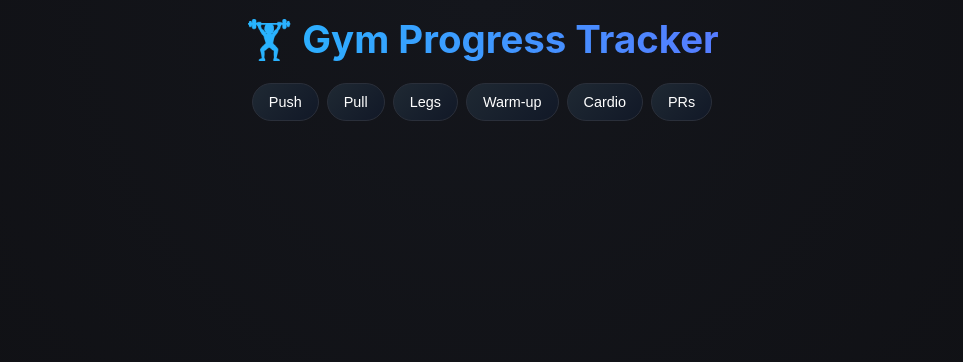
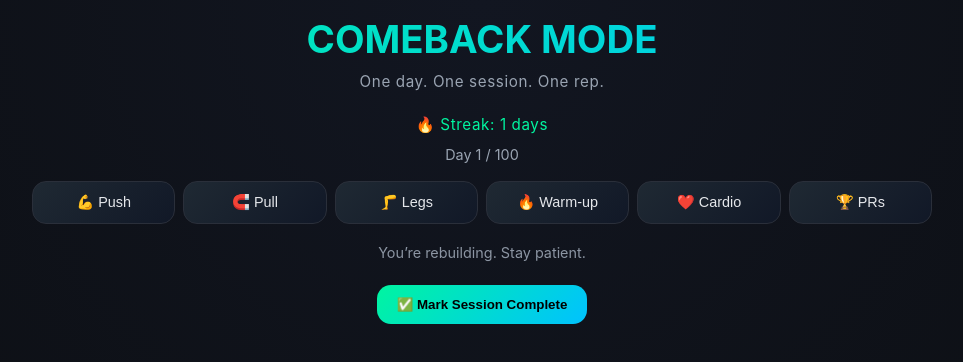
Before and after one commit to sattwiksarkar2003/Gym-Tracker, a plain HTML site: page index.html in a window 1280 px wide. Shown: the whole page, without its empty margins (158-1121 px from the left). Drawn offline with Linux system fonts and the light colour scheme.

Commit message:
Added a lot of stuff

```diff
--- a/index.html
+++ b/index.html
@@ -6,18 +6,29 @@
     <link rel="stylesheet" href="style.css" />
   </head>
   <body>
-    <h1>🏋️ Gym Progress Tracker</h1>
+    <h1>COMEBACK MODE</h1>
+    <p class="subtitle">One day. One session. One rep.</p>
+
+    <div class="streak">🔥 Streak: <span id="streakCount">0</span> days</div>
+
+    <div class="timeline">Day <span id="dayCount">1</span> / 100</div>
 
     <div class="tabs">
-      <button onclick="loadWorkout('push')">Push</button>
-      <button onclick="loadWorkout('pull')">Pull</button>
-      <button onclick="loadWorkout('legs')">Legs</button>
-      <button onclick="loadWarmup()">Warm-up</button>
-      <button onclick="loadCardio()">Cardio</button>
-      <button onclick="loadPRs()">PRs</button>
+      <button onclick="loadWorkout('push')">💪 Push</button>
+      <button onclick="loadWorkout('pull')">🧲 Pull</button>
+      <button onclick="loadWorkout('legs')">🦵 Legs</button>
+      <button onclick="loadWarmup()">🔥 Warm-up</button>
+      <button onclick="loadCardio()">❤️ Cardio</button>
+      <button onclick="loadPRs()">🏆 PRs</button>
     </div>
 
+    <div class="motivation" id="motivationText"></div>
+
     <div id="workoutContainer"></div>
+
+    <button class="complete-btn" onclick="completeSession()">
+      ✅ Mark Session Complete
+    </button>
 
     <script src="script.js"></script>
   </body>
--- a/script.js
+++ b/script.js
@@ -41,14 +41,14 @@ const workouts = {
 
 function loadWorkout(type) {
   const container = document.getElementById("workoutContainer");
-  container.innerHTML = `<h2>${type.toUpperCase()}</h2>`;
+  container.innerHTML = `<h2>🏋️ ${type.toUpperCase()}</h2>`;
 
   workouts[type].forEach((ex) => {
     container.innerHTML += `
       <div class="exercise">
-        <h3>${ex}</h3>
+        <h3>🏋️ ${ex}</h3>
         <div id="${ex}-sets"></div>
-        <button class="add-set" onclick="addSet('${ex}')">+ Add Set</button>
+        <button class="add-set" onclick="addSet('${ex}')">➕ Add Set</button>
       </div>
     `;
   });
@@ -61,9 +61,9 @@ function addSet(exercise) {
   setDiv.innerHTML += `
     <div class="set-row">
       <span>Set ${setCount}</span>
-      <input placeholder="Kg" type="number" />
-      <input placeholder="Reps" type="number" />
-      <input placeholder="Notes" />
+      <input placeholder="Kg" type="number" oninput="saveData()" />
+<input placeholder="Reps" type="number" oninput="saveData()" />
+<input placeholder="Notes" oninput="saveData()" />
     </div>
   `;
 }
@@ -71,17 +71,17 @@ function addSet(exercise) {
 function loadPRs() {
   document.getElementById("workoutContainer").innerHTML = `
   <h2>🏆 Personal Records</h2>
-    <p>PR logic auto-calculates based on highest weight × reps.</p>
+  <p>📈 PR logic auto-calculates based on highest weight × reps.</p>
 `;
 }
 
 function loadWarmup() {
   const container = document.getElementById("workoutContainer");
   container.innerHTML = `
-    <h2>🟡 Warm-up</h2>
+  <h2>🔥 Warm-up</h2>
   <div class="section">
     <div id="warmupEntries"></div>
-      <button class="add-set" onclick="addWarmup()">+ Add Warm-up Exercise</button>
+    <button class="add-set" onclick="addWarmup()">➕ Add Warm-up Exercise</button>
   </div>
 `;
 }
@@ -103,10 +103,10 @@ function addWarmup() {
 function loadCardio() {
   const container = document.getElementById("workoutContainer");
   container.innerHTML = `
-    <h2>🔵 Cardio</h2>
+  <h2>❤️ Cardio</h2>
   <div class="section">
     <div id="cardioEntries"></div>
-      <button class="add-set" onclick="addCardio()">+ Add Cardio</button>
+    <button class="add-set" onclick="addCardio()">➕ Add Cardio</button>
   </div>
 `;
 }
@@ -125,3 +125,83 @@ function addCardio() {
     </div>
   `;
 }
+
+const messages = [
+  "Show up. Even if it’s messy.",
+  "You don’t need motivation. You need momentum.",
+  "This session counts.",
+  "No zero days.",
+  "Discipline > mood.",
+  "You’re rebuilding. Stay patient.",
+];
+
+document.getElementById("motivationText").textContent =
+  messages[Math.floor(Math.random() * messages.length)];
+
+function getToday() {
+  return new Date().toISOString().split("T")[0];
+}
+
+function updateStreak() {
+  const lastDate = localStorage.getItem("lastWorkoutDate");
+  let streak = Number(localStorage.getItem("streak")) || 0;
+  const today = getToday();
+
+  if (lastDate !== today) {
+    if (lastDate && new Date(today) - new Date(lastDate) === 86400000) {
+      streak++;
+    } else {
+      streak = 1;
+    }
+    localStorage.setItem("lastWorkoutDate", today);
+    localStorage.setItem("streak", streak);
+  }
+
+  document.getElementById("streakCount").textContent = streak;
+}
+
+updateStreak();
+
+function completeSession() {
+  localStorage.setItem("completedToday", getToday());
+  showEndScreen();
+}
+
+function showEndScreen() {
+  document.getElementById("workoutContainer").innerHTML = `
+    <div class="section" style="text-align:center">
+      <h2>✅ You trained today</h2>
+      <p>That’s enough. Recovery matters.</p>
+    </div>
+  `;
+}
+
+function saveData() {
+  localStorage.setItem(
+    "workoutHTML",
+    document.getElementById("workoutContainer").innerHTML,
+  );
+}
+
+window.onload = () => {
+  const saved = localStorage.getItem("workoutHTML");
+  if (saved) {
+    document.getElementById("workoutContainer").innerHTML = saved;
+  }
+  updateStreak();
+};
+
+function updateTimeline() {
+  let start = localStorage.getItem("startDate");
+  if (!start) {
+    start = getToday();
+    localStorage.setItem("startDate", start);
+  }
+
+  const days =
+    Math.floor((new Date(getToday()) - new Date(start)) / 86400000) + 1;
+
+  document.getElementById("dayCount").textContent = Math.min(days, 100);
+}
+
+updateTimeline();
--- a/style.css
+++ b/style.css
@@ -1,4 +1,3 @@
-/* ===== RESET & BASE ===== */
 * {
   box-sizing: border-box;
   margin: 0;
@@ -6,18 +5,23 @@
 }
 
 :root {
-  --bg: #0e0e11;
-  --card: #1a1b20;
-  --accent: #00e5ff;
-  --accent2: #7c4dff;
-  --text: #ffffff;
-  --muted: #9ca3af;
+  --bg: #0b0d10;
+  --card: #151922;
+  --accent: #00f5a0; /* comeback green */
+  --accent2: #00c2ff; /* clarity blue */
+  --text: #e5e7eb;
+  --muted: #9aa4b2;
   --success: #22c55e;
+
+  --glow: rgba(0, 245, 160, 0.35);
 }
 
 body {
-  font-family: "Inter", system-ui, -apple-system, BlinkMacSystemFont;
-  background: radial-gradient(circle at top, #14161c, var(--bg));
+  font-family:
+    "Inter",
+    system-ui,
+    -apple-system;
+  background: radial-gradient(circle at top, #121621, var(--bg));
   color: var(--text);
   min-height: 100vh;
   padding: 16px;
@@ -36,21 +40,24 @@ h1 {
 /* ===== TABS ===== */
 .tabs {
   display: flex;
+  width: 100%;
+  max-width: 900px;
+  margin: 0 auto 20px;
   gap: 8px;
-  flex-wrap: wrap;
-  justify-content: center;
-  margin-bottom: 20px;
 }
 
 .tabs button {
+  flex: 1; /* 👈 makes all tabs equal width */
   background: linear-gradient(135deg, #1f2933, #111827);
   color: var(--text);
   border: 1px solid #2a2f3a;
-  padding: 10px 16px;
-  border-radius: 999px;
+  padding: 12px 10px;
+  border-radius: 14px;
   cursor: pointer;
   font-size: 0.9rem;
   transition: all 0.25s ease;
+  text-align: center;
+  white-space: nowrap;
 }
 
 .tabs button:hover {
@@ -60,7 +67,7 @@ h1 {
 }
 
 .tabs button:active {
-  transform: scale(0.95);
+  transform: scale(0.96);
 }
 
 /* ===== SECTIONS ===== */
@@ -85,8 +92,8 @@ h1 {
 }
 
 .exercise:hover {
-  border-color: var(--accent2);
-  box-shadow: 0 0 20px rgba(124, 77, 255, 0.15);
+  border-color: var(--accent);
+  box-shadow: 0 0 24px var(--glow);
 }
 
 .exercise h3 {
@@ -170,4 +177,66 @@ input:focus {
     padding: 14px;
     border-radius: 14px;
   }
+
+  .tabs {
+    flex-wrap: wrap;
+  }
+
+  .tabs button {
+    flex: 1 1 48%; /* 2 buttons per row on mobile */
+  }
 }
+
+h2 {
+  margin-bottom: 12px;
+  font-size: 1.3rem;
+}
+
+.exercise h3 {
+  display: flex;
+  align-items: center;
+  gap: 8px;
+}
+
+.subtitle {
+  text-align: center;
+  margin-top: -10px;
+  margin-bottom: 24px;
+  font-size: 0.95rem;
+  color: var(--muted);
+  letter-spacing: 0.04em;
+}
+
+.motivation {
+  text-align: center;
+  margin-bottom: 18px;
+  font-size: 0.9rem;
+  color: var(--muted);
+  opacity: 0.9;
+}
+
+.streak {
+  text-align: center;
+  margin-bottom: 12px;
+  font-size: 0.95rem;
+  color: var(--accent);
+  letter-spacing: 0.04em;
+}
+
+.complete-btn {
+  display: block;
+  margin: 24px auto;
+  padding: 12px 20px;
+  border-radius: 14px;
+  background: linear-gradient(135deg, var(--accent), var(--accent2));
+  border: none;
+  font-weight: 600;
+  cursor: pointer;
+}
+
+.timeline {
+  text-align: center;
+  font-size: 0.9rem;
+  color: var(--muted);
+  margin-bottom: 18px;
+}
```
Lines whose indentation alone changed are shown as unchanged.
